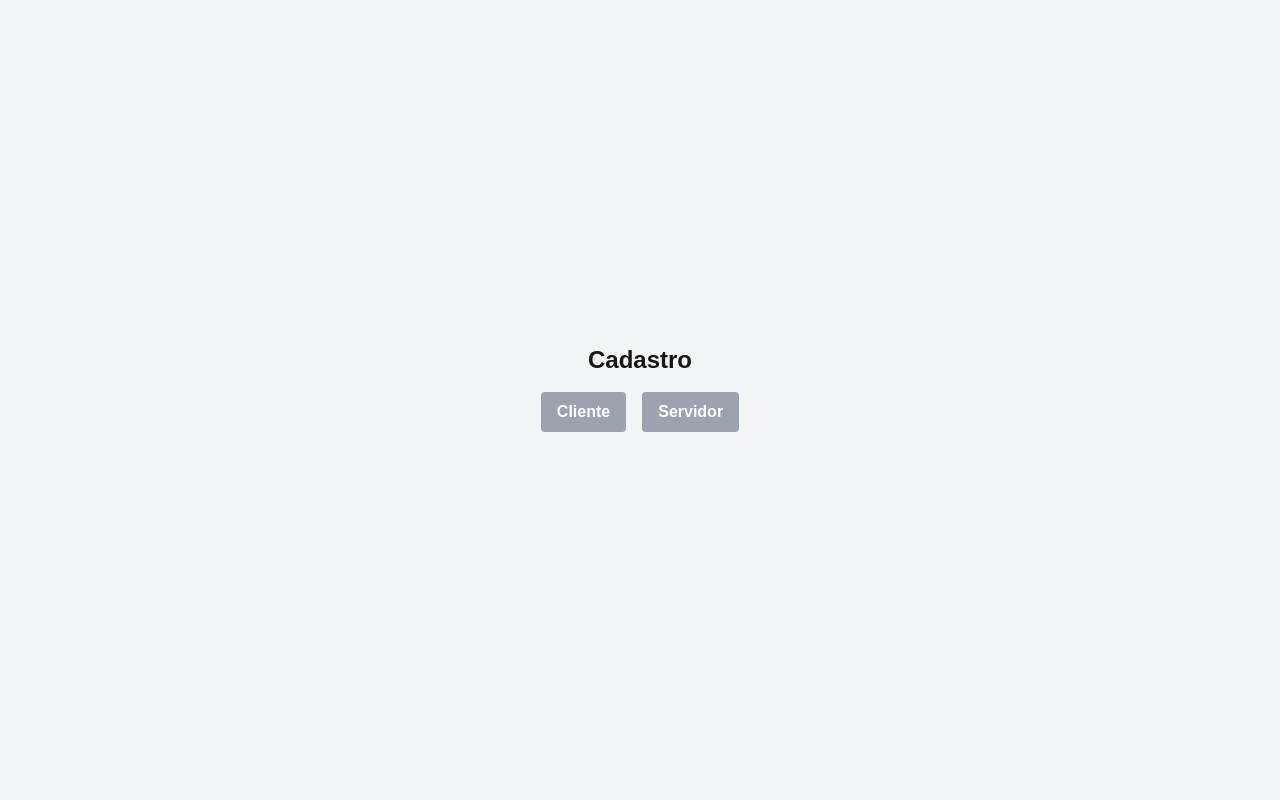
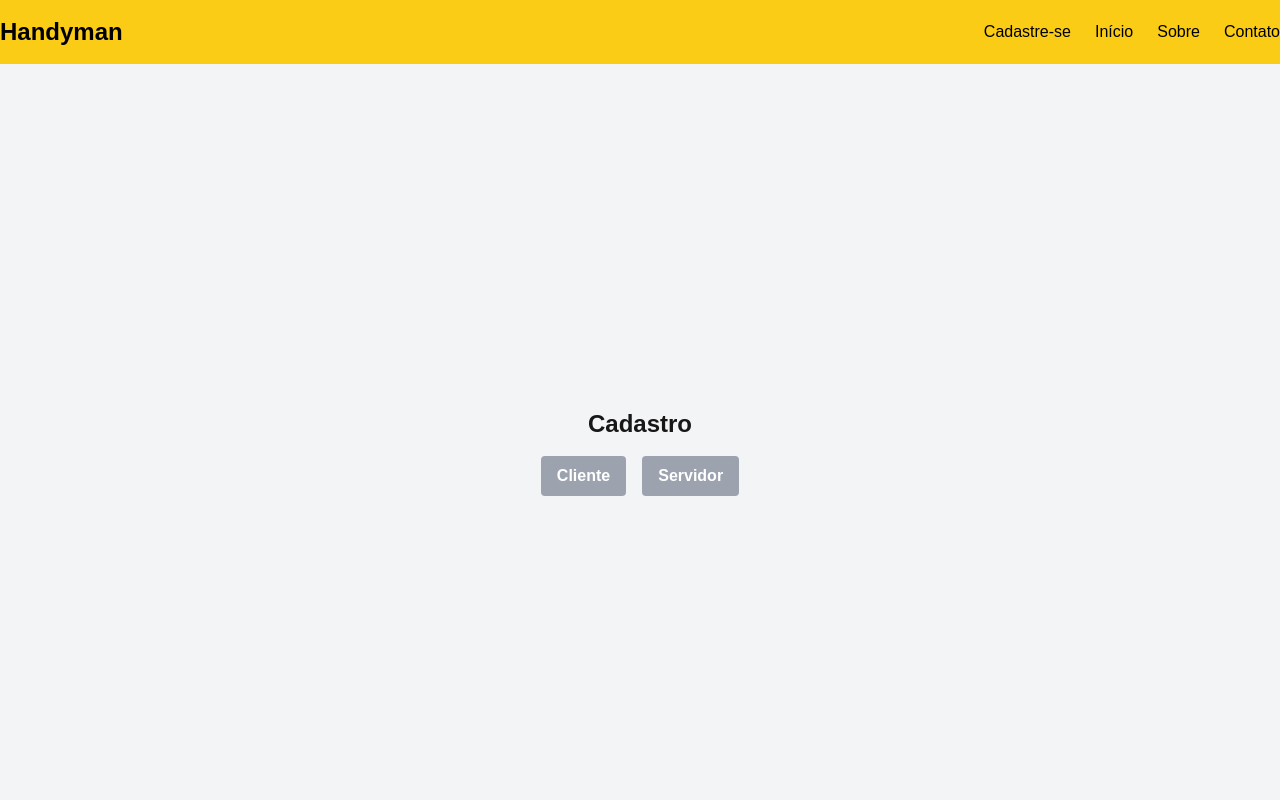
Before and after one commit to victorgomesc/Handyman-Platform, a Next.js app: page /pages/signup in a window 1280 px wide. Shown: the top 800 px of the page. Built offline with nearby package versions, Linux system fonts and the light colour scheme.

Commit message:
doc: create documentation

```diff
--- a/src/app/pages/signup/page.tsx
+++ b/src/app/pages/signup/page.tsx
@@ -1,10 +1,14 @@
+import Footer from "@/components/Footer";
+import Header from "@/components/Header";
 import CadastroForm from "@/components/SignUpForm";
 
 
 export default function SignUp(){
     return (
         <div>
+            <Header />
             <CadastroForm />
+            <Footer />
         </div>
     );
 }
--- a/src/components/Header.tsx
+++ b/src/components/Header.tsx
@@ -6,7 +6,9 @@ const Header = () => {
     <header className="bg-yellow-400 text-black py-4">
       <div className="container mx-auto flex justify-between items-center">
         {/* Logo */}
+        <Link href="/">
         <h1 className="text-2xl font-bold">Handyman</h1>
+        </Link>
         {/* Menu */}
         <nav>
           <ul className="flex space-x-6">
@@ -19,28 +21,28 @@ const Header = () => {
               </Link>
             </li>
             <li>
-              <a
+              <Link
                 href="#"
                 className="hover:text-yellow-300 transition duration-300"
               >
                 Início
-              </a>
+              </Link>
             </li>
             <li>
-              <a
+              <Link
                 href="#"
                 className="hover:text-yellow-300 transition duration-300"
               >
                 Sobre
-              </a>
+              </Link>
             </li>
             <li>
-              <a
+              <Link
                 href="#"
                 className="hover:text-yellow-300 transition duration-300"
               >
                 Contato
-              </a>
+              </Link>
             </li>
           </ul>
         </nav>
```
Also changed, not shown: 1 other file (tests, documents, lock files or other folders).
